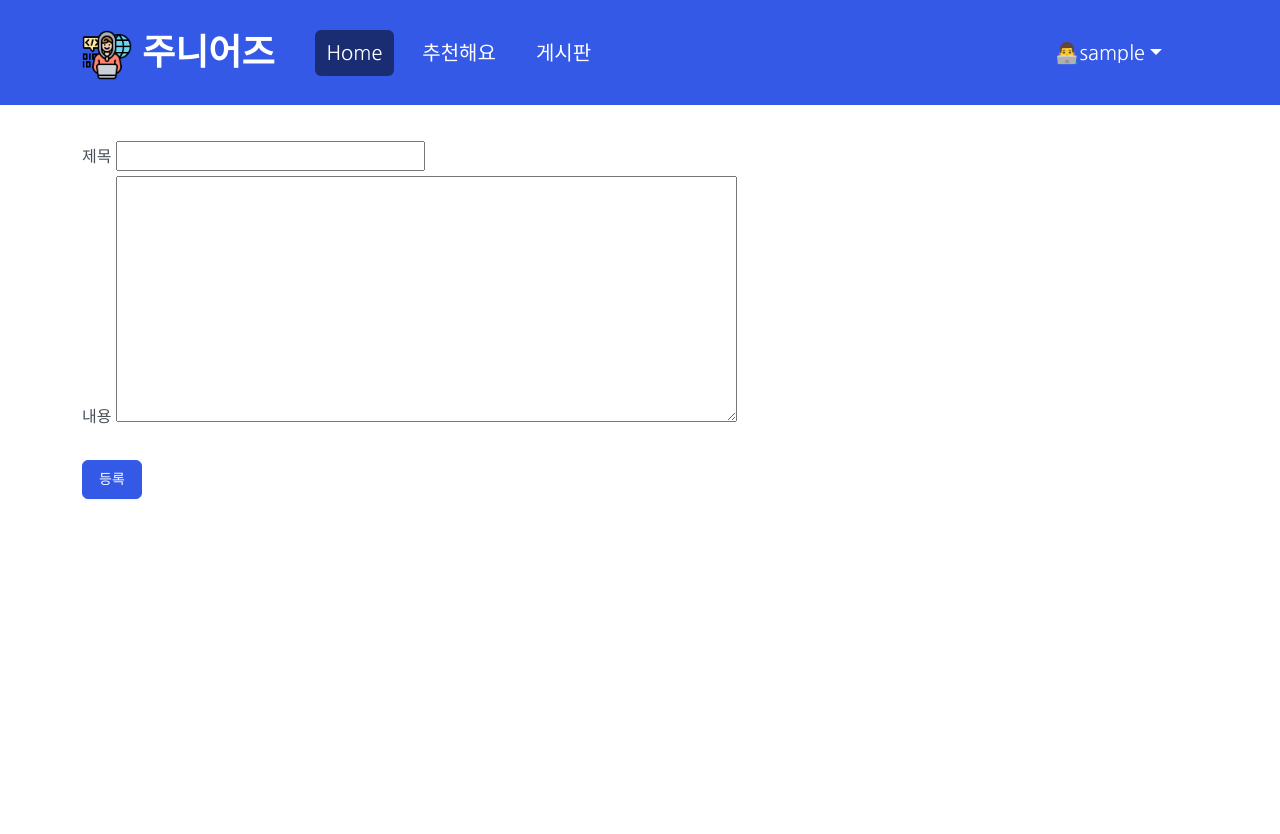
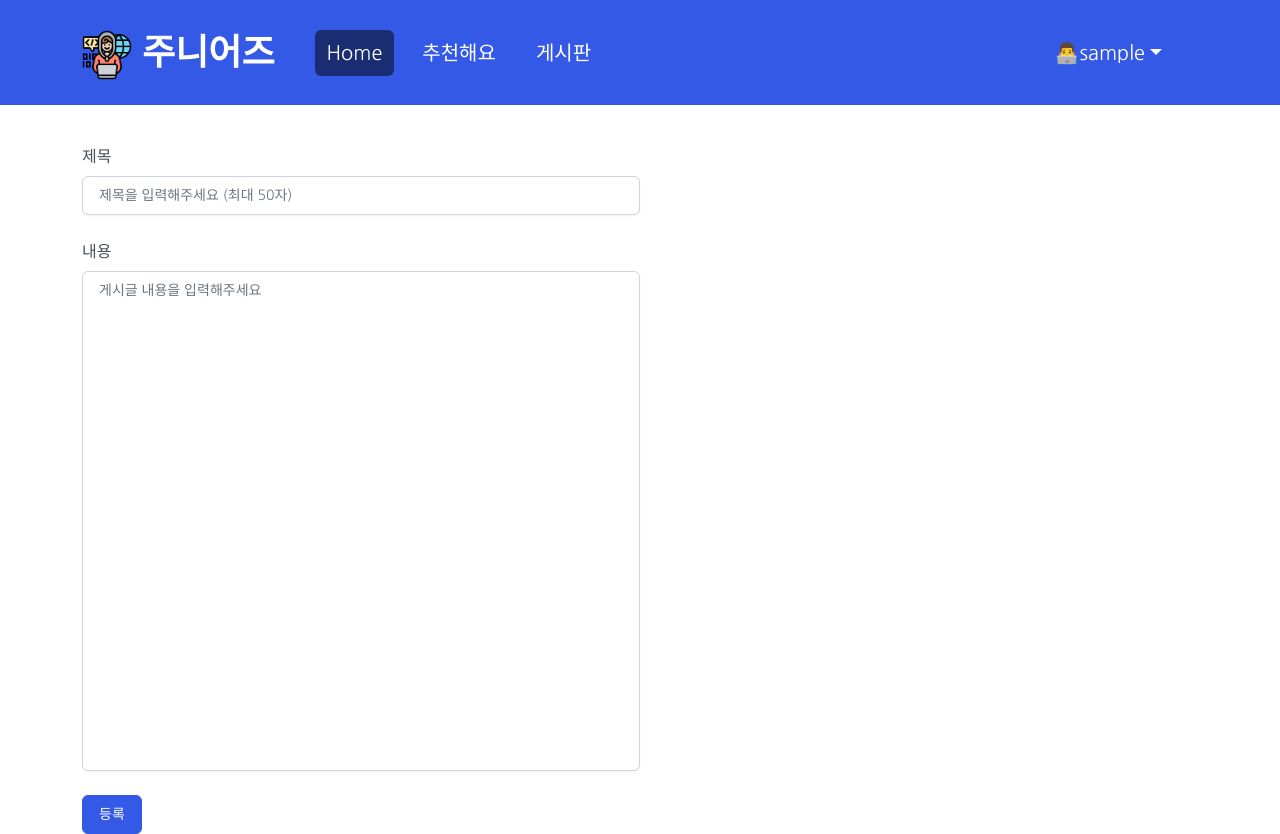
Before and after one commit to pirate-turtle/juniors, a Django app: page /post/create/ in a window 1280 px wide. Before the commit the page ends 499 px from the top, so only its background shows below. Run offline with Django 3.2, Linux system fonts and the light colour scheme; the visitor is signed in with stand-in values (Sample User, id 1); some libraries are stand-ins or nearby versions.

Commit message:
게시글 작성 UI 수정

```diff
--- a/post/forms.py
+++ b/post/forms.py
@@ -1,13 +1,35 @@
 from typing import Dict, Any
 from django.core.paginator import Page
 from django.forms import ModelForm
-from .models import Comment
+from django.forms import TextInput, Textarea
+from .models import Post, Comment
 
 
-class CommentForm(ModelForm):
+class PostForm(ModelForm):
     class Meta:
-        model = Comment
-        exclude = ('post', 'writer')
+        model = Post
+
+        fields = ['title', 'content']
+        widgets = {
+            'title': TextInput(
+                attrs={
+                    'class': 'form-control',
+                    'placeholder': '제목을 입력해주세요 (최대 50자)',
+                    'style': 'width: 50%',
+                    'aria-describedby':'titleHelp'
+                    }
+            ),
+
+            'content': Textarea(
+                attrs={
+                    'class': 'form-control',
+                    'placeholder': '게시글 내용을 입력해주세요',
+                    'style': 'width: 50%; resize: none; height: 500px',
+                    'aria-describedby':'contentHelp'
+                }
+            )
+        }
+
 
 
 class CustomPaginator():
--- a/post/templates/post/post_detail.html
+++ b/post/templates/post/post_detail.html
@@ -8,7 +8,7 @@
 {% endif %}
 
 
-<div class="container">
+<div class="container mt-3">
     <h3 style="font-weight:bold">{{ post.title }} </h3>
     <small class="text-muted">
         {{ post.modify_dt|date:"N d, Y" }}  &nbsp;&nbsp; |  작성자: {{ post.writer }}
@@ -25,7 +25,7 @@
     {% if user.is_active %}
     <div>
         <form action="/post/{{ post.id }}/comments/" method="post">{% csrf_token %}
-            <textarea name="content" cols="80" rows="3" style="resize: none"></textarea>
+            <textarea name="content" class="form-control mb-1" cols="80" rows="3" style="width:70%; resize: none"></textarea>
             <input type="submit" class="btn btn-primary" value="작성">
         </form>
     <div>
@@ -48,7 +48,7 @@
                 {% if user == comment.writer %}
                 <div id="edit{{ comment.id }}" style="display: none;">
                     <form action="/post/comments/{{ comment.id }}/update/" method="post">{% csrf_token %}
-                        <textarea name="content" cols="80" rows="3" style="resize: none">{{ comment.content }}</textarea>
+                        <textarea name="content" class="form-control my-1" cols="80" rows="3" style="resize: none">{{ comment.content }}</textarea>
                         <input type="submit" class="btn btn-primary" value="변경">
                     </form>
                 </div>
--- a/post/views.py
+++ b/post/views.py
@@ -2,15 +2,15 @@ from django.views.generic import ListView, DetailView, CreateView, UpdateView, D
 from django.contrib.auth.mixins import LoginRequiredMixin
 from django.urls import reverse_lazy, reverse
 from .models import Post, Comment
-from .forms import CustomPaginator
+from .forms import CustomPaginator, PostForm
 from site4programmers.views import WriterMixin
 
 
 class PostCreateView(LoginRequiredMixin, CreateView):
     model = Post
-    fields = ['title', 'content']
     template_name = 'post/post_create.html'
     success_url = reverse_lazy('post:post_list')
+    form_class = PostForm
 
     def form_valid(self, form):
         form.instance.writer = self.request.user
@@ -20,9 +20,10 @@ class PostCreateView(LoginRequiredMixin, CreateView):
 
 class PostUpdateView(WriterMixin, UpdateView):
     model = Post
-    fields = ['title', 'content']
     template_name = 'post/post_create.html'
     success_url = reverse_lazy('post:post_detail')
+    form_class = PostForm
+
 
     def get_success_url(self) -> str:
         return reverse('post:post_detail', kwargs={'pk':self.object.id})
```
